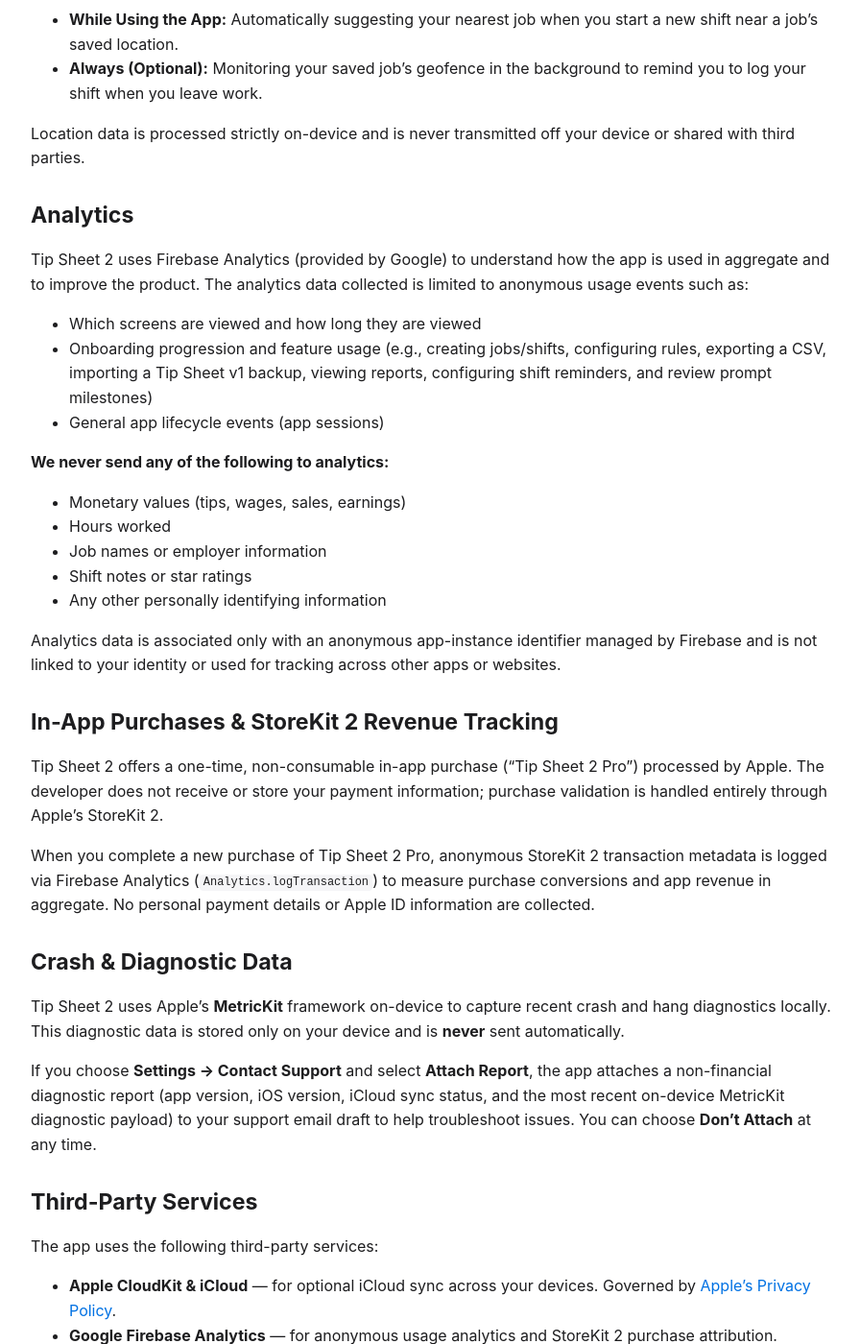
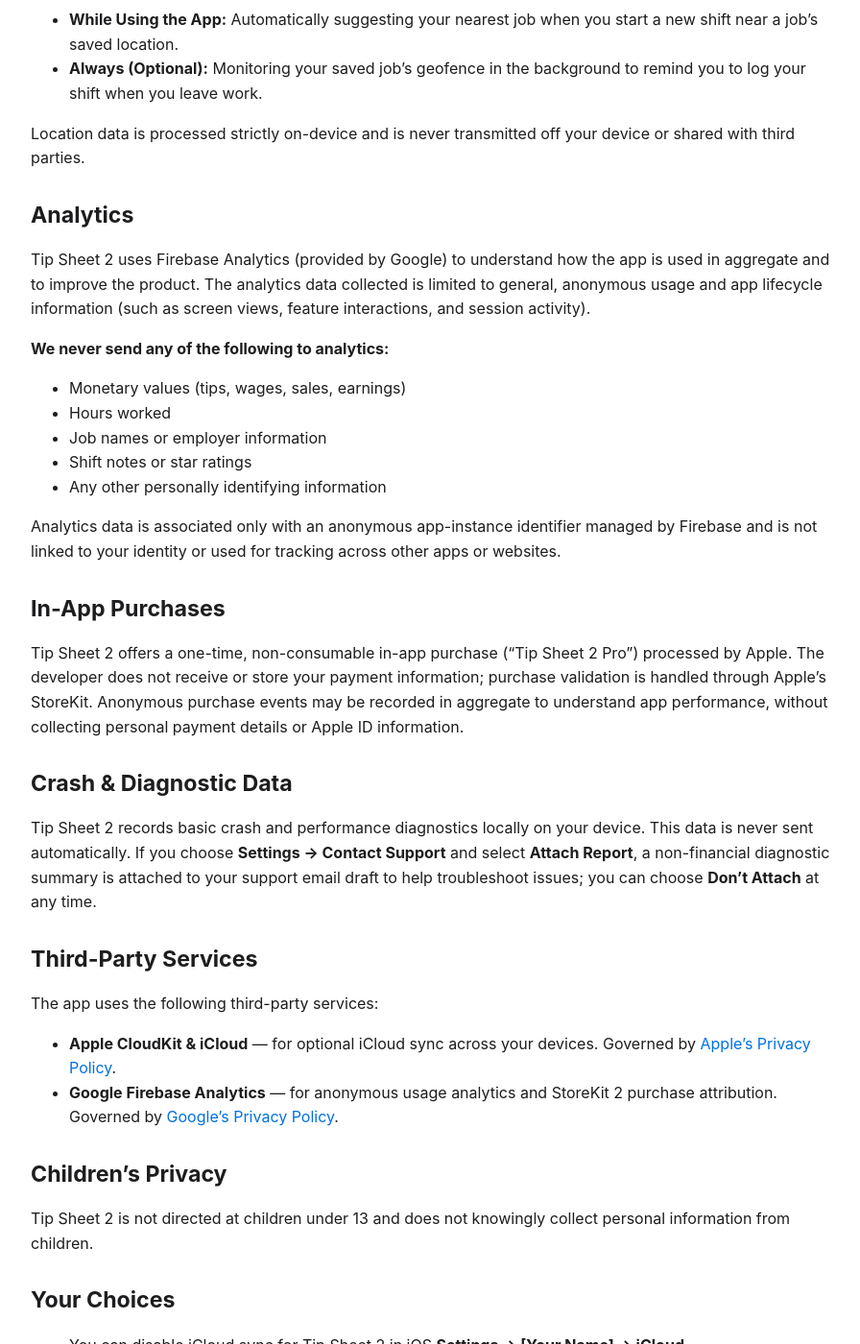
Before and after one commit to rickfriele/tipsheet-2-pages, a Jekyll site: the page built from legal.md, in a window 1280 px wide and 1400 px high, scrolled down 649 px. Shown: the whole window at 96% size, without its empty margins (188-1084 px from the left). Built offline with Jekyll 4.4.1, drawn with Linux system fonts in a browser that asks for light colours.

Commit message:
Keep privacy policy tracking descriptions general while preserving exclusions

```diff
--- a/legal.md
+++ b/legal.md
@@ -25,11 +25,7 @@ Location data is processed strictly on-device and is never transmitted off your
 
 ## Analytics
 
-Tip Sheet 2 uses Firebase Analytics (provided by Google) to understand how the app is used in aggregate and to improve the product. The analytics data collected is limited to anonymous usage events such as:
-
-- Which screens are viewed and how long they are viewed
-- Onboarding progression and feature usage (e.g., creating jobs/shifts, configuring rules, exporting a CSV, importing a Tip Sheet v1 backup, viewing reports, configuring shift reminders, and review prompt milestones)
-- General app lifecycle events (app sessions)
+Tip Sheet 2 uses Firebase Analytics (provided by Google) to understand how the app is used in aggregate and to improve the product. The analytics data collected is limited to general, anonymous usage and app lifecycle information (such as screen views, feature interactions, and session activity).
 
 **We never send any of the following to analytics:**
 - Monetary values (tips, wages, sales, earnings)
@@ -40,17 +36,13 @@ Tip Sheet 2 uses Firebase Analytics (provided by Google) to understand how the a
 
 Analytics data is associated only with an anonymous app-instance identifier managed by Firebase and is not linked to your identity or used for tracking across other apps or websites.
 
-## In-App Purchases &amp; StoreKit 2 Revenue Tracking
+## In-App Purchases
 
-Tip Sheet 2 offers a one-time, non-consumable in-app purchase ("Tip Sheet 2 Pro") processed by Apple. The developer does not receive or store your payment information; purchase validation is handled entirely through Apple's StoreKit 2.
-
-When you complete a new purchase of Tip Sheet 2 Pro, anonymous StoreKit 2 transaction metadata is logged via Firebase Analytics (`Analytics.logTransaction`) to measure purchase conversions and app revenue in aggregate. No personal payment details or Apple ID information are collected.
+Tip Sheet 2 offers a one-time, non-consumable in-app purchase ("Tip Sheet 2 Pro") processed by Apple. The developer does not receive or store your payment information; purchase validation is handled through Apple's StoreKit. Anonymous purchase events may be recorded in aggregate to understand app performance, without collecting personal payment details or Apple ID information.
 
 ## Crash &amp; Diagnostic Data
 
-Tip Sheet 2 uses Apple's **MetricKit** framework on-device to capture recent crash and hang diagnostics locally. This diagnostic data is stored only on your device and is **never** sent automatically.
-
-If you choose **Settings → Contact Support** and select **Attach Report**, the app attaches a non-financial diagnostic report (app version, iOS version, iCloud sync status, and the most recent on-device MetricKit diagnostic payload) to your support email draft to help troubleshoot issues. You can choose **Don't Attach** at any time.
+Tip Sheet 2 records basic crash and performance diagnostics locally on your device. This data is never sent automatically. If you choose **Settings → Contact Support** and select **Attach Report**, a non-financial diagnostic summary is attached to your support email draft to help troubleshoot issues; you can choose **Don't Attach** at any time.
 
 ## Third-Party Services
 
```
